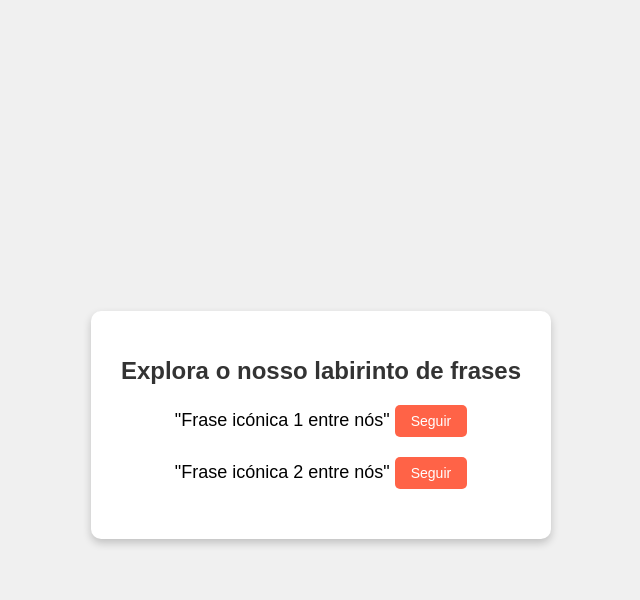
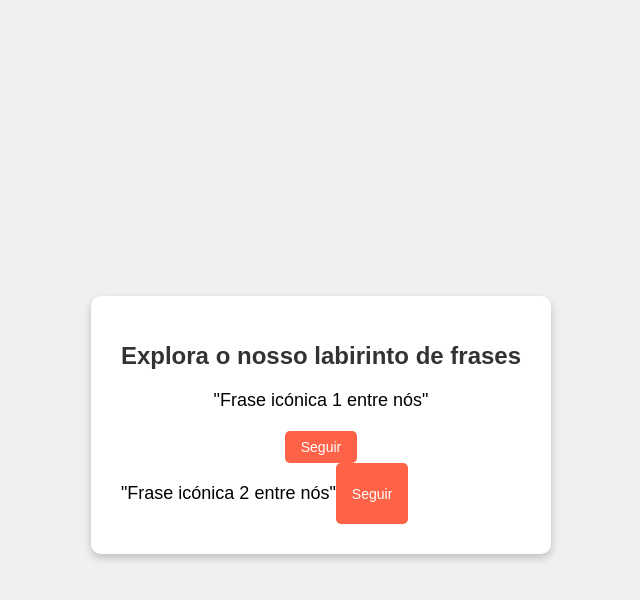
Before and after one commit to jotipof/contador, a plain HTML site: page labirinto.html in a window 1280 px wide. Both pictures are taken after a click on the button "Seguir". Shown: the whole page, without its empty margins (319-959 px from the left). Drawn offline with Linux system fonts and the light colour scheme.

Commit message:
Update labirinto.html

```diff
--- a/labirinto.html
+++ b/labirinto.html
@@ -10,16 +10,27 @@
     <div class="container-labirinto">
         <h1>Explora o nosso labirinto de frases</h1>
         <div class="labirinto">
-            <p id="frase1">"Frase icónica 1 entre nós" <button onclick="mostrarFrase('frase2')">Seguir</button></p>
-            <p id="frase2" style="display:none;">"Frase icónica 2 entre nós" <button onclick="mostrarFrase('frase3')">Seguir</button></p>
-            <p id="frase3" style="display:none;">"Frase icónica 3 entre nós" <button onclick="mostrarFrase('final')">Seguir</button></p>
-            <p id="final" style="display:none; font-size: 24px; color: #FF6347; font-weight: bold;">"Amo-te muito!"</p>
+            <div class="frase-container" id="frase1">
+                <p class="frase">"Frase icónica 1 entre nós"</p>
+                <button class="botao-labirinto" onclick="mostrarFrase('frase2')">Seguir</button>
+            </div>
+            <div class="frase-container" id="frase2" style="display:none;">
+                <p class="frase">"Frase icónica 2 entre nós"</p>
+                <button class="botao-labirinto" onclick="mostrarFrase('frase3')">Seguir</button>
+            </div>
+            <div class="frase-container" id="frase3" style="display:none;">
+                <p class="frase">"Frase icónica 3 entre nós"</p>
+                <button class="botao-labirinto" onclick="mostrarFrase('final')">Seguir</button>
+            </div>
+            <div class="frase-container" id="final" style="display:none;">
+                <p class="frase-final">"Amo-te muito!"</p>
+            </div>
         </div>
     </div>
 
     <script>
         function mostrarFrase(proximaFrase) {
-            document.getElementById(proximaFrase).style.display = 'block';
+            document.getElementById(proximaFrase).style.display = 'flex';
         }
     </script>
 </body>
```
